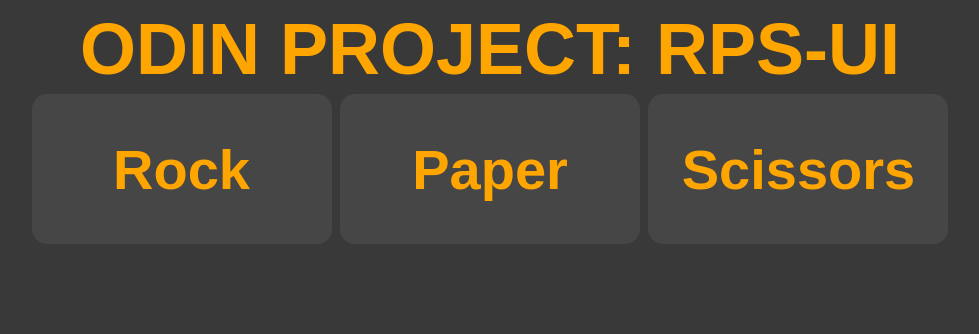
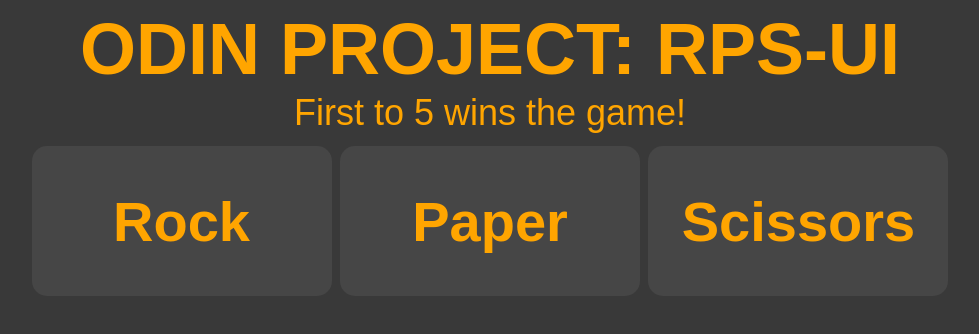
Before and after one commit to jveneziano25/rock-paper-scissors, a plain HTML site: page index.html in a window 1280 px wide. Shown: the whole page, without its empty margins (150-1129 px from the left). Drawn offline with Linux system fonts and the light colour scheme.

Commit message:
Add description of game

```diff
--- a/index.html
+++ b/index.html
@@ -8,6 +8,7 @@
 </head>
 <body>
     <h1 class="heading">ODIN PROJECT: RPS-UI</h1>
+    <span class="desc">First to 5 wins the game!</span>
     <div class="flex-contain">
         <div class ="container" id = "buttons">
             <button id="rock">Rock</button>
--- a/style.css
+++ b/style.css
@@ -1,6 +1,14 @@
 body {
     font-family: Arial, Helvetica, sans-serif;
     background-color: rgb(57, 57, 57);
+}
+.desc {
+    color: orange;
+    display: flex;
+    justify-content: center;
+    font-size: 36px;
+    font-weight: 100;
+    margin-bottom: 10px;
 }
 .flex-contain {
     display: flex;
```
